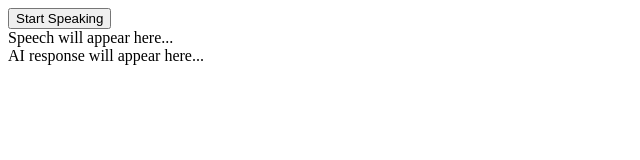
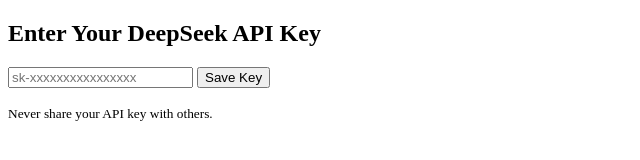
Before and after one commit to iwantapenguinn/aichattss.github.io, a plain HTML site: page index.html in a window 1280 px wide. Shown: the whole page, without its empty margins (0-640 px from the left). Drawn offline with Linux system fonts and the light colour scheme.

Commit message:
Update index.html

```diff
--- a/index.html
+++ b/index.html
@@ -1,12 +1,24 @@
 <!DOCTYPE html>
 <html>
 <head>
-    <title>Voice Chat with DeepSeek</title>
+    <title>DeepSeek Chat with API Key</title>
 </head>
 <body>
-    <button id="startBtn">Start Speaking</button>
-    <div id="transcript">Speech will appear here...</div>
-    <div id="response">AI response will appear here...</div>
+    <!-- Step 1: API Key Input (shown first) -->
+    <div id="apiKeySection">
+        <h2>Enter Your DeepSeek API Key</h2>
+        <input type="password" id="apiKeyInput" placeholder="sk-xxxxxxxxxxxxxxxx">
+        <button id="saveKeyBtn">Save Key</button>
+        <p><small>Never share your API key with others.</small></p>
+    </div>
+
+    <!-- Step 2: Chat Interface (hidden until key is saved) -->
+    <div id="chatSection" style="display: none;">
+        <button id="startBtn">Start Speaking</button>
+        <div id="transcript">Speech will appear here...</div>
+        <div id="response">AI response will appear here...</div>
+    </div>
+
     <script src="app.js"></script>
 </body>
 </html>
```
